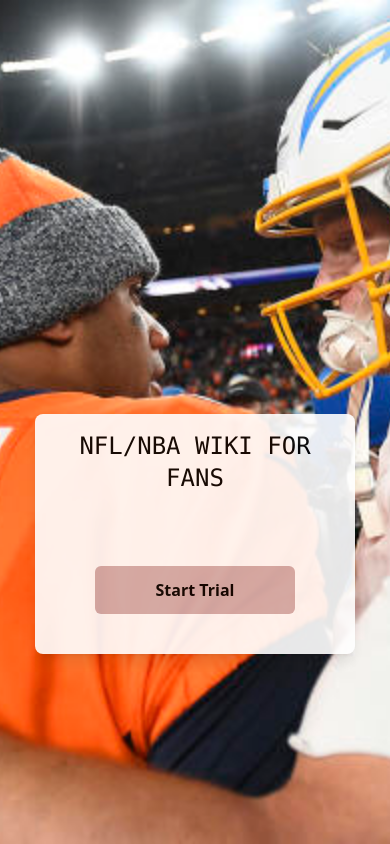
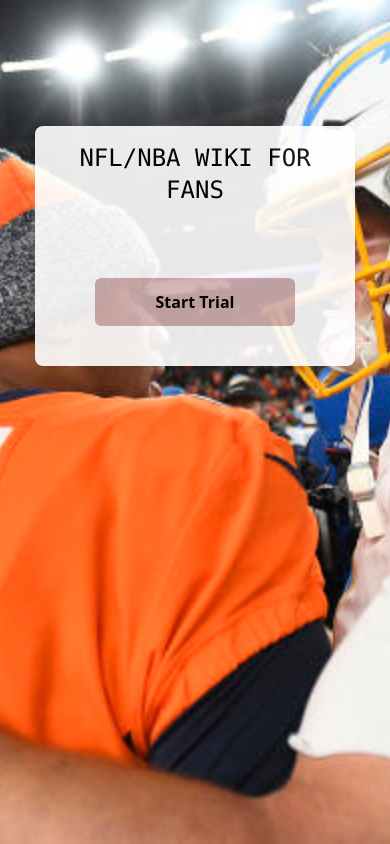
Before and after one commit to igormooura/WikiForFans, a React (Create React App) app: page / in a window 390 px wide. Built offline with nearby package versions, Linux system fonts and the light colour scheme.

Commit message:
fix: responsividade ajustada

```diff
--- a/src/components/Card.jsx
+++ b/src/components/Card.jsx
@@ -1,15 +1,14 @@
 import React from 'react';
 
-const Card = ({show}) => {
+const Card = ({ show }) => {
   return (
     <div
       className={`max-w-[850px] mx-auto grid md:grid-cols-3 gap-6 p-4 transition-all duration-500 ease-in-out transform ${
-        show ? 'opacity-100 translate-y-0' : 'opacity-0 translate-y-5 pointer-events-none'
+        show ? "opacity-100 translate-y-0" : "opacity-0 translate-y-5"
       }`}
     >
       <div className="w-full h-72 shadow-xl flex flex-col p-4 my-4 rounded-lg hover:scale-105 duration-300 bg-white">
-
-      <div className="w-full h-[200px] sm:h-[250px] bg-gray-200 rounded-lg mb-4 flex items-center justify-center">
+        <div className="w-full h-[200px] sm:h-[250px] bg-gray-200 rounded-lg mb-4 flex items-center justify-center">
           <span className="text-gray-500">futura imagem</span>
         </div>
 
@@ -21,12 +20,10 @@ const Card = ({show}) => {
         <button className="mt-auto bg-blue-500 text-white px-4 py-2 rounded-md hover:bg-blue-600 transition-colors duration-300">
           Learn More
         </button>
-
       </div>
-
-
     </div>
   );
 };
 
+
 export default Card;
--- a/src/pages/Home.jsx
+++ b/src/pages/Home.jsx
@@ -16,13 +16,13 @@ const Home = () => {
     >
       <div
         className={`bg-white opacity-90 p-4 rounded-lg shadow-lg text-center transition-all duration-500 ease-in-out
+          w-full max-w-xs sm:max-w-md md:max-w-md lg:max-w-xl
           ${
             showSearchBox
-              ? "translate-y-[300px] sm:translate-y-[50%] md:translate-y-[70%] lg:translate-y-[65%]"
-              : "translate-y-72"
+              ? "w-[500px] h-[200px] translate-y-[-70%]"
+              : "w-[400px]"
           }
-          w-full max-w-xs sm:max-w-md md:max-w-md lg:max-w-xl
-          `}
+        `}
       >
         <h1 className="text-2xl font-mono text-whitex mb-12">
           NFL/NBA WIKI FOR FANS
@@ -53,8 +53,15 @@ const Home = () => {
         </div>
       </div>
 
-
-      <Card show={showSearchBox} />
+      <div
+        className={`w-full transition-all duration-500 ease-in-out ${
+          showSearchBox
+            ? "transform translate-y-[-50px]"
+            : "transform translate-y-0"
+        }`}
+      >
+        <Card show={showSearchBox} />
+      </div>
     </div>
   );
 };
```
